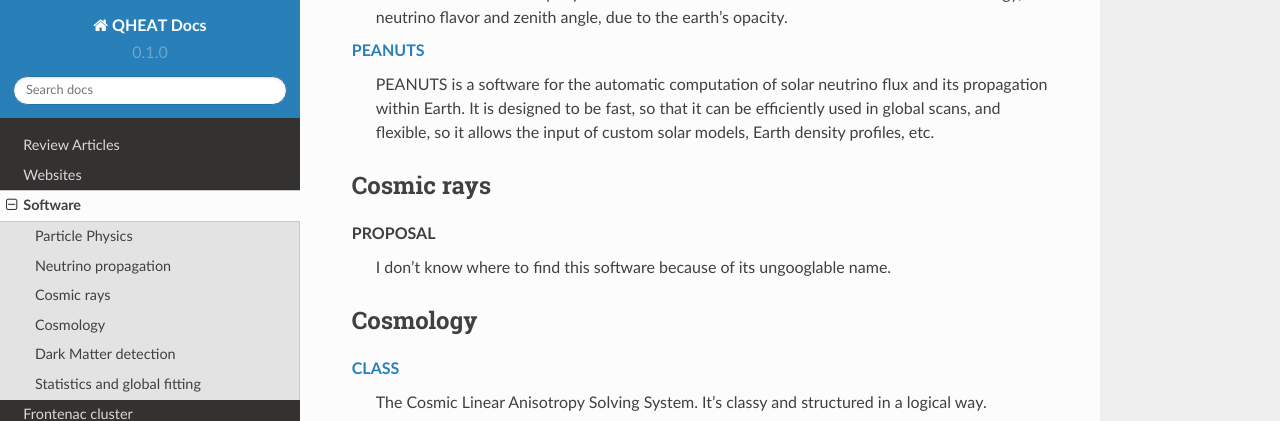
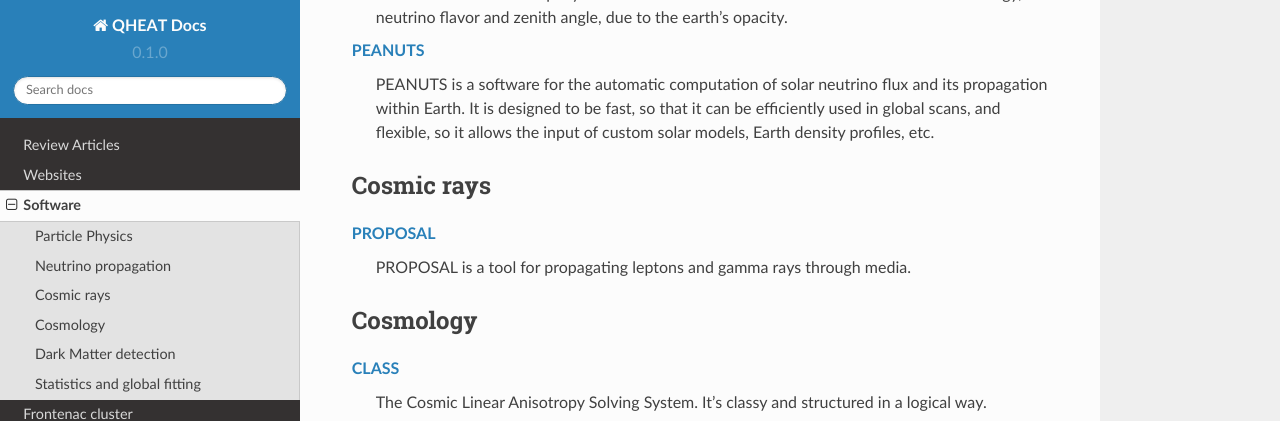
Before and after one commit to aaronvincent/QHEAT, a Sphinx documentation site: the page built from docs/source/software.rst, in a window 1280 px wide and 900 px high, scrolled down 630 px. Shown: the top 421 px of the window. Built offline with Sphinx 7.4.7 and the Read the Docs theme 2.0.0, drawn with Linux system fonts in a browser that asks for light colours.

Commit message:
Found the PROPOSAL GitHub link

```diff
--- a/docs/source/software.rst
+++ b/docs/source/software.rst
@@ -29,8 +29,8 @@ Neutrino propagation
 Cosmic rays
 -----------
 
-PROPOSAL
-    I don't know where to find this software because of its ungooglable name.
+`PROPOSAL <https://github.com/tudo-astroparticlephysics/PROPOSAL>`_
+    PROPOSAL is a tool for propagating leptons and gamma rays through media.
 
 Cosmology
 ---------
```
